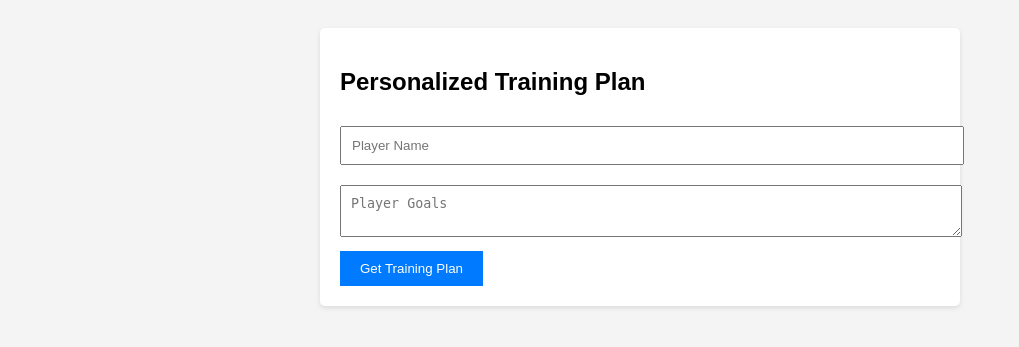
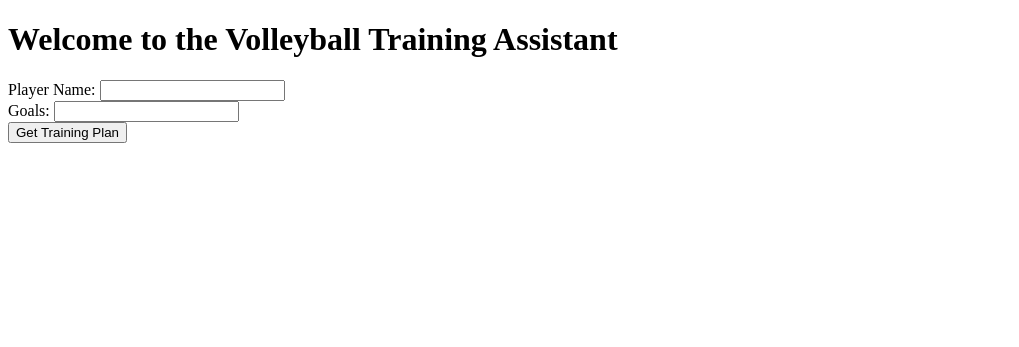
Before and after one commit to DarthCoder501/ML-AI-Projects, a Flask app: page / in a window 1280 px wide. Shown: the top 347 px of the page, without its empty margins (0-1019 px from the left). Run offline with Flask 3, Linux system fonts and the light colour scheme.

Commit message:
Added Groq API & changed up html template

```diff
--- a/volleyball__assistant/app.py
+++ b/volleyball__assistant/app.py
@@ -1,13 +1,25 @@
-# app.py
+import os
 from flask import render_template, request, jsonify
 from flask import Flask
-import flask
-import requests
+from groq import Groq
 from models import db, Player
 
 # Create an instance of the Flask application
 app = Flask(__name__)
 
+#key = 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
+
+# Retrieve the API key from environment variables
+api_key = os.environ.get("GROQ_API_KEY")
+print(f"GROQ_API_KEY: {api_key}")  # Debug print to check if the API key is loaded
+
+if not api_key:
+    raise ValueError("GROQ_API_KEY environment variable not set.")
+
+# Initialize the Groq client
+client = Groq(api_key=api_key)
+
+# Root route
 @app.route('/')
 def home():
     return render_template('training_plan.html')
@@ -18,22 +30,57 @@ def get_training_plan():
     player_name = data['name']
     player_goals = data['goals']
 
+    # Validate input data
+    if 'name' not in data or 'goals' not in data:
+        return jsonify({'error': 'Missing player name or goals.'}), 400
+
     # Save player info to the database
     new_player = Player(name=player_name, goals=player_goals)
     db.session.add(new_player)
     db.session.commit()
 
-    # Call the GROQ API to get the personalized training plan
-    groq_response = requests.post(
-        'https://groq-api-endpoint.com',  # Replace with actual endpoint
-        json={
-            'player_name': player_name,
-            'goals': player_goals
+    # Prepare the chat message for the Groq API request
+    messages = [
+        {
+            "role": "user",
+            "content": f"Create a personalized training plan for a volleyball player named {player_name} with the following goals: {player_goals}."
         }
-    )
-    training_plan = groq_response.json().get('plan', 'No plan available.')
+    ]
 
-    return jsonify({'plan': training_plan})
+    try:
+        # Make the chat completion request
+        chat_completion = client.chat.completions.create(
+            messages=messages,
+            model="llama3-8b-8192",  # Ensure this model is available
+        )
+
+        # Extract the training plan from the response
+        training_plan = chat_completion.choices[0].message.content
+
+        # Example of additional tool use to generate drills
+        drill_messages = [
+            {
+                "role": "user",
+                "content": f"Provide some specific drills to help {player_name} achieve their goals: {player_goals}."
+            }
+        ]
+
+        drill_completion = client.chat.completions.create(
+            messages=drill_messages,
+            model="llama3-8b-8192",  # Reusing the same model for consistency
+        )
+
+        drills = drill_completion.choices[0].message.content
+
+    except Exception as e:
+        # Log the error for debugging
+        print(f"Request failed: {e}")
+        return jsonify({'error': 'Failed to retrieve training plan. Please try again later.'}), 500
+
+    return jsonify({
+        'plan': training_plan,
+        'drills': drills
+    })
 
 if __name__ == '__main__':
     app.run(debug=True)
--- a/volleyball__assistant/templates/training_plan.html
+++ b/volleyball__assistant/templates/training_plan.html
@@ -1,39 +1,40 @@
-<!-- /templates/training_plan.html -->
 <!DOCTYPE html>
 <html lang="en">
 <head>
     <meta charset="UTF-8">
     <meta name="viewport" content="width=device-width, initial-scale=1.0">
-    <link rel="stylesheet" href="{{ url_for('static', filename='style.css') }}">
-    <title>Personalized Training Plan</title>
+    <title>Training Plan</title>
 </head>
 <body>
-    <div class="container">
-        <h2>Personalized Training Plan</h2>
-        <form id="trainingForm">
-            <input type="text" placeholder="Player Name" id="playerName" required class="form-control">
-            <textarea placeholder="Player Goals" id="playerGoals" required class="form-control"></textarea>
-            <button type="submit" class="btn btn-primary">Get Training Plan</button>
-        </form>
-        <div id="trainingPlanResult" class="mt-3"></div>
-    </div>
+    <h1>Welcome to the Volleyball Training Assistant</h1>
+    <form id="trainingForm">
+        <label for="name">Player Name:</label>
+        <input type="text" id="name" name="name" required>
+        <br>
+        <label for="goals">Goals:</label>
+        <input type="text" id="goals" name="goals" required>
+        <br>
+        <button type="submit">Get Training Plan</button>
+    </form>
+
+    <div id="output"></div>
 
     <script>
-        document.getElementById("trainingForm").addEventListener("submit", function(event) {
-            event.preventDefault();
-            const playerName = document.getElementById("playerName").value;
-            const playerGoals = document.getElementById("playerGoals").value;
+        document.getElementById('trainingForm').addEventListener('submit', async function(e) {
+            e.preventDefault();
+            const name = document.getElementById('name').value;
+            const goals = document.getElementById('goals').value;
 
-            // Call your back-end API to fetch training plan
-            fetch('/api/get_training_plan', {
+            const response = await fetch('/api/get_training_plan', {
                 method: 'POST',
-                headers: { 'Content-Type': 'application/json' },
-                body: JSON.stringify({ name: playerName, goals: playerGoals })
-            })
-            .then(response => response.json())
-            .then(data => {
-                document.getElementById("trainingPlanResult").innerHTML = data.plan;
+                headers: {
+                    'Content-Type': 'application/json'
+                },
+                body: JSON.stringify({ name: name, goals: goals })
             });
+
+            const data = await response.json();
+            document.getElementById('output').innerText = JSON.stringify(data);
         });
     </script>
 </body>
```
Also changed, not shown: volleyball__assistant/static/style.css (line endings or trailing spaces).
